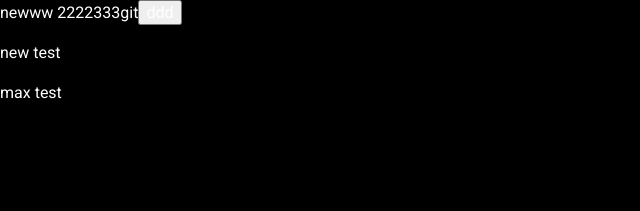
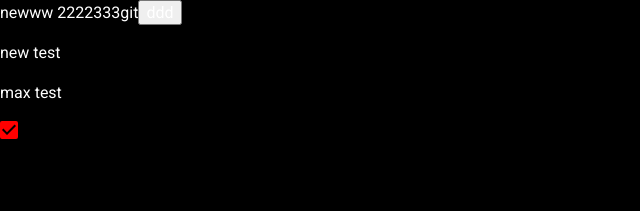
Before and after one commit to VadimDgahm/BrainCards, a React (Vite) app: page / in a window 1280 px wide. Shown: the top 211 px of the page, without its empty margins (0-640 px from the left). Built offline with nearby package versions, Linux system fonts and the light colour scheme.

Commit message:
unchecked

```diff
--- a/src/App.tsx
+++ b/src/App.tsx
@@ -1,3 +1,5 @@
+import Check from './components/ui/checkbox/check'
+
 function App() {
   return (
     <div>
@@ -5,6 +7,7 @@ function App() {
       <button>ddd</button>
       <p>new test</p>
       <p>max test</p>
+      <Check color={'red'} />
     </div>
   )
 }
--- a/src/components/ui/checkbox/check.tsx
+++ b/src/components/ui/checkbox/check.tsx
@@ -1,6 +1,6 @@
 import { Ref, SVGProps, forwardRef, memo } from 'react'
 
-const SvgComponent = (
+const Check = (
   props: SVGProps<SVGSVGElement> & { color: string }
   // ref: Ref<SVGSVGElement>
 ) => {
@@ -8,7 +8,7 @@ const SvgComponent = (
 
   return (
     <svg
-      fill={'none'}
+      fill={'blue'}
       height={18}
       // ref={ref}
       viewBox={'0 0 18 18'}
@@ -27,4 +27,4 @@ const SvgComponent = (
 }
 // const ForwardRef = forwardRef(SvgComponent)
 
-export default memo(SvgComponent)
+export default memo(Check)
--- a/src/components/ui/checkbox/checkbox.module.scss
+++ b/src/components/ui/checkbox/checkbox.module.scss
@@ -49,7 +49,7 @@
     // background-color: transparent;
   }
   &:disabled {
-    background-color: var(--color-dark-100);
+    background-color: var(--color-light-700);
     border-color: var(--color-dark-100);
   }
 }
```
